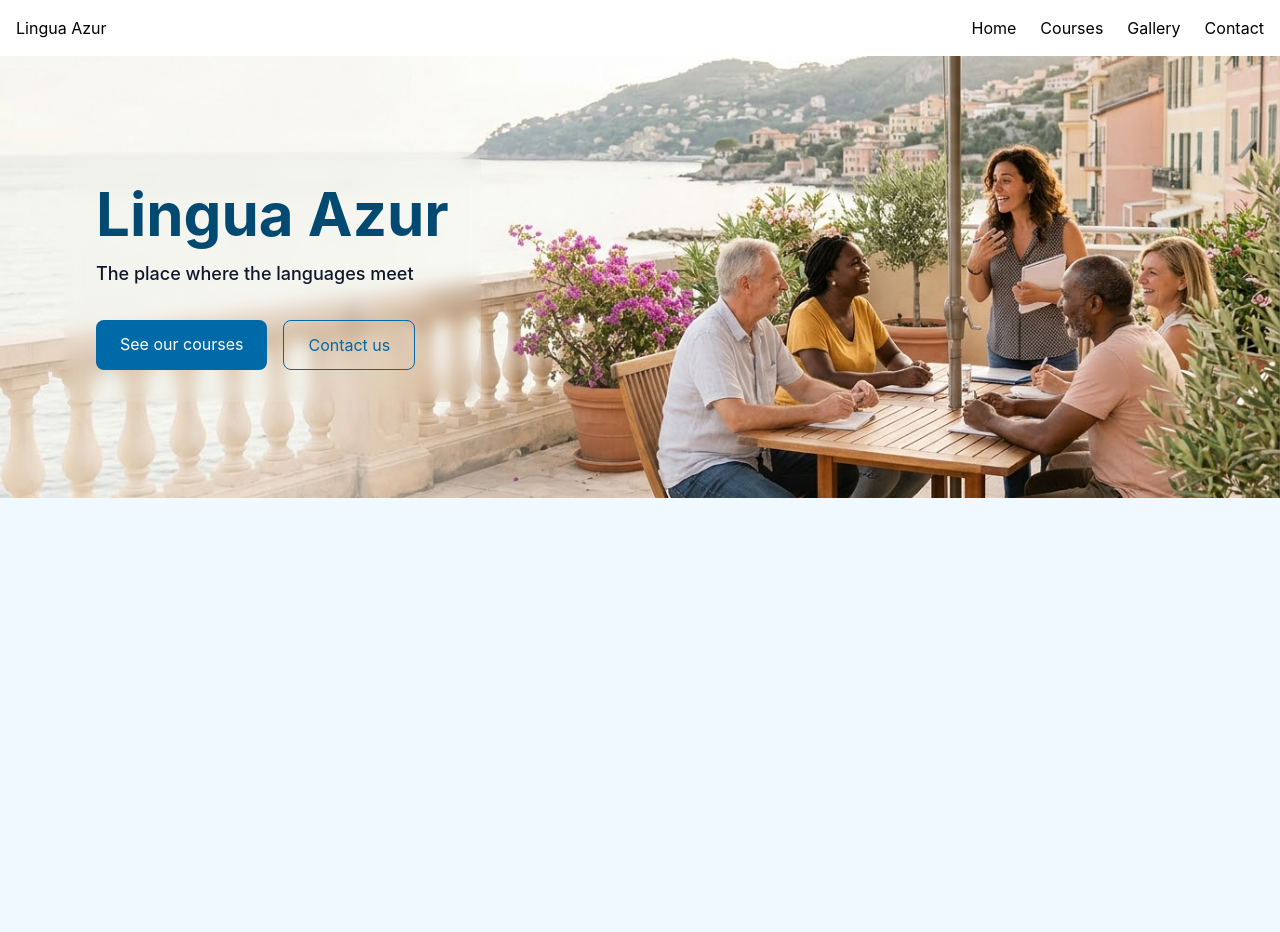
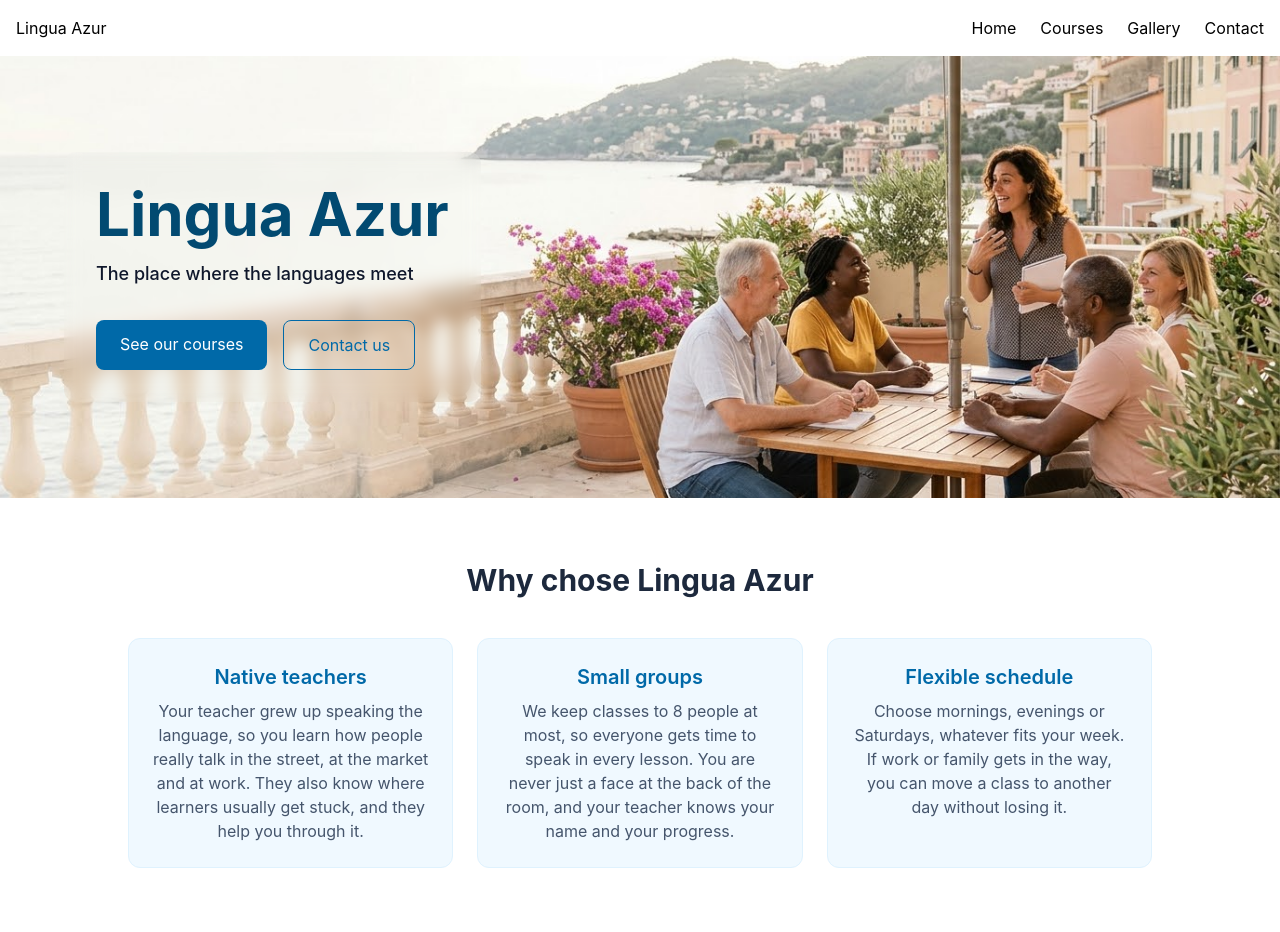
Before and after one commit to vanjulT/lingua-azur, a website: page index.html in a window 1280 px wide. Before the commit the page ends 800 px from the top, so only its background shows below. Drawn offline with Linux system fonts and the light colour scheme.

Commit message:
Add why choose us section with flexbox cards

```diff
--- a/index.html
+++ b/index.html
@@ -29,6 +29,26 @@
     </div>
     </div>
     </section>
+    <section class="py-16 px-6 bg-white">
+      <h2 class="text-3xl font-bold text-center text-slate-800">Why chose Lingua Azur</h2>
+      <div class="mt-10 flex flex-col md:flex-row gap-6 max-w-5xl mx-auto">
+      <article class="flex-1 rounded-xl border border-sky-100 bg-sky-50 p-6 text-center">
+  <h3 class="text-xl font-semibold text-sky-700">Native teachers</h3>
+  <p class="mt-2 text-slate-600">Your teacher grew up speaking the language, so you learn how people really talk in the street, at the market and at work. They also know where learners usually get stuck, and they help you through it.</p>
+</article>
+
+<article class="flex-1 rounded-xl border border-sky-100 bg-sky-50 p-6 text-center">
+  <h3 class="text-xl font-semibold text-sky-700">Small groups</h3>
+  <p class="mt-2 text-slate-600">We keep classes to 8 people at most, so everyone gets time to speak in every lesson. You are never just a face at the back of the room, and your teacher knows your name and your progress.</p>
+</article>
+
+<article class="flex-1 rounded-xl border border-sky-100 bg-sky-50 p-6 text-center">
+  <h3 class="text-xl font-semibold text-sky-700">Flexible schedule</h3>
+  <p class="mt-2 text-slate-600">Choose mornings, evenings or Saturdays, whatever fits your week. If work or family gets in the way, you can move a class to another day without losing it.</p>
+</article>
+      </div>
+
+    </section>
   </main>
 
 </body>
```
Also changed, not shown: css/output.css.
